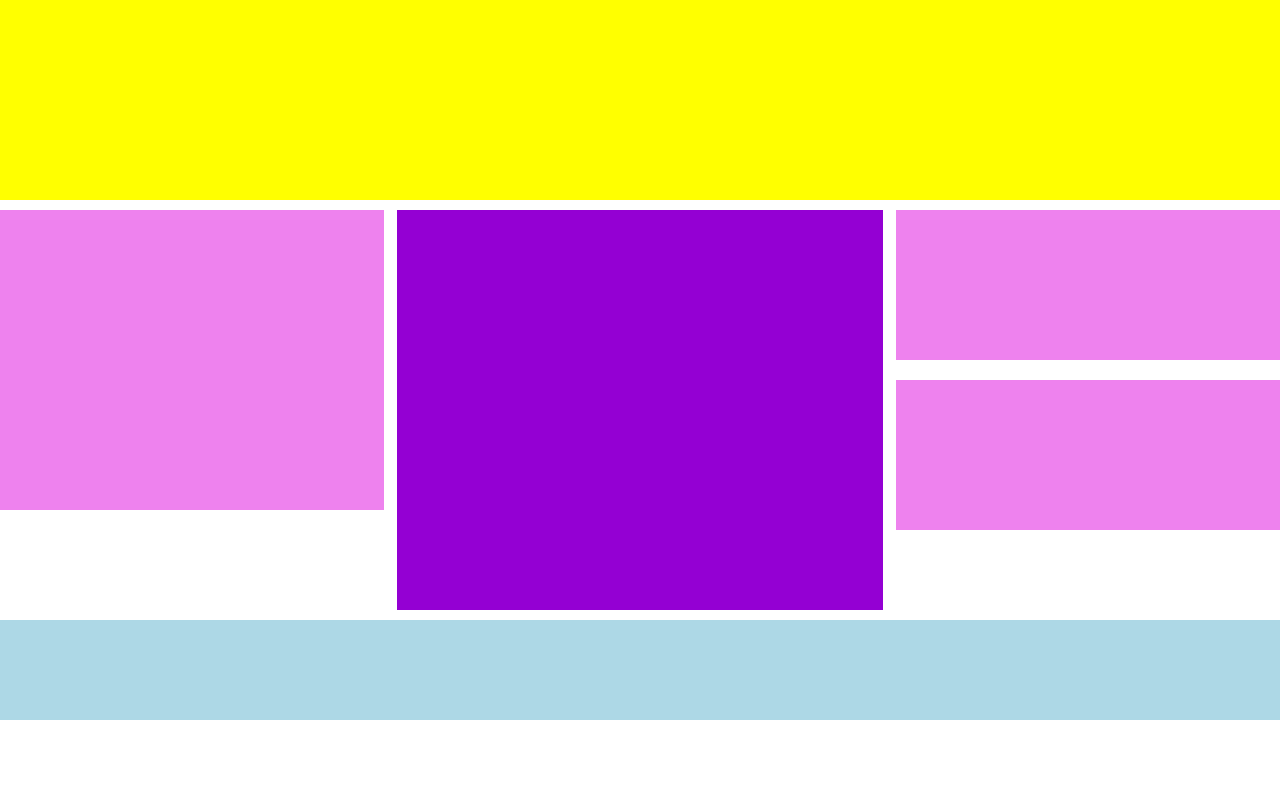
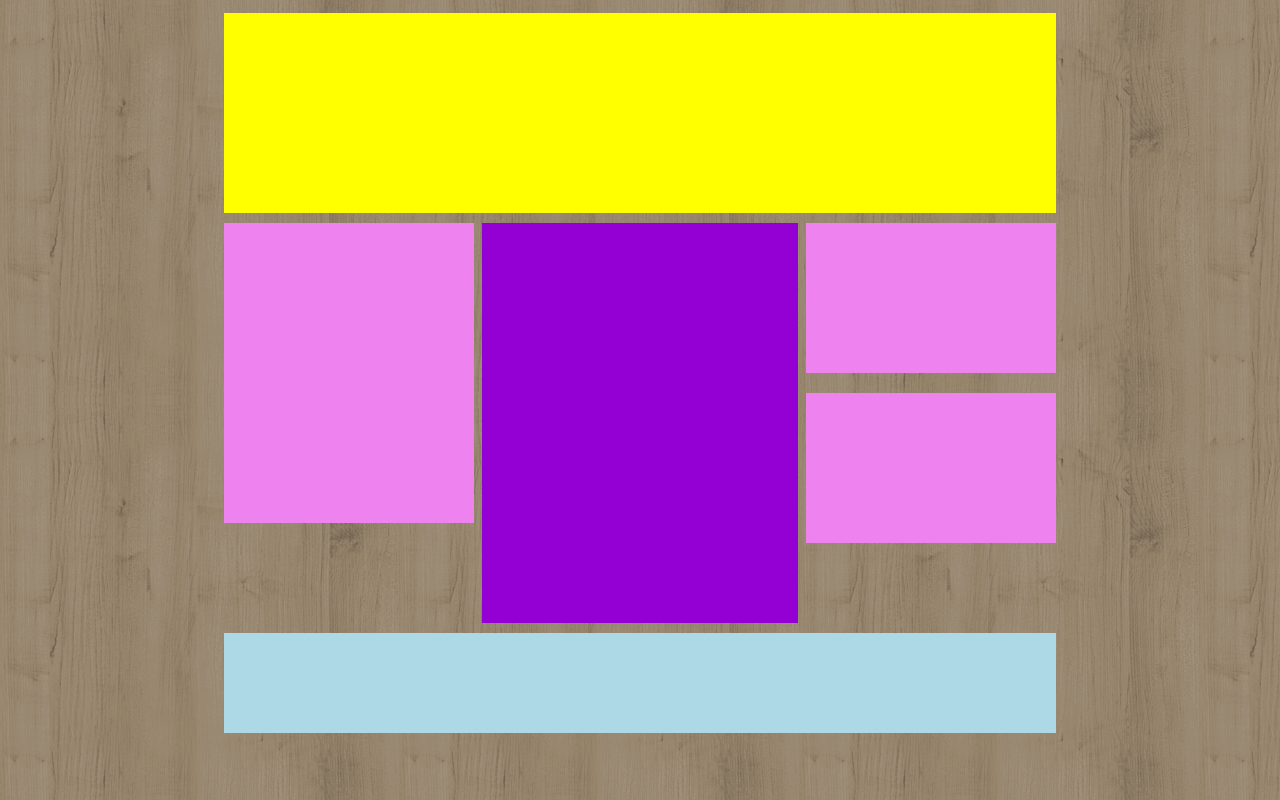
Before and after one commit to nicolainve/htmlcss-wp, a plain HTML site: page index.html in a window 1280 px wide. Drawn offline with Linux system fonts and the light colour scheme.

Commit message:
background apply

```diff
--- a/css/style.css
+++ b/css/style.css
@@ -5,7 +5,12 @@
 }
 
 body {
+  background-image: url(../img/natural-pattern.png);
+}
 
+.container {
+  width: 65%;
+  margin: 1% auto;
 }
 
 header {
--- a/index.html
+++ b/index.html
@@ -4,9 +4,11 @@
     <meta charset="utf-8">
     <title>htmlcss-wp</title>
     <link rel="stylesheet" href="./css/style.css">
+    <link rel="stylesheet" href="https://cdnjs.cloudflare.com/ajax/libs/font-awesome/5.14.0/css/all.min.css">
   </head>
 
   <body>
+    <div class="container">
       <!-- header -->
       <header>
 
@@ -39,5 +41,7 @@
 
       </footer>
 
+    </div>
+
   </body>
 </html>
```
Lines whose indentation alone changed are shown as unchanged.
